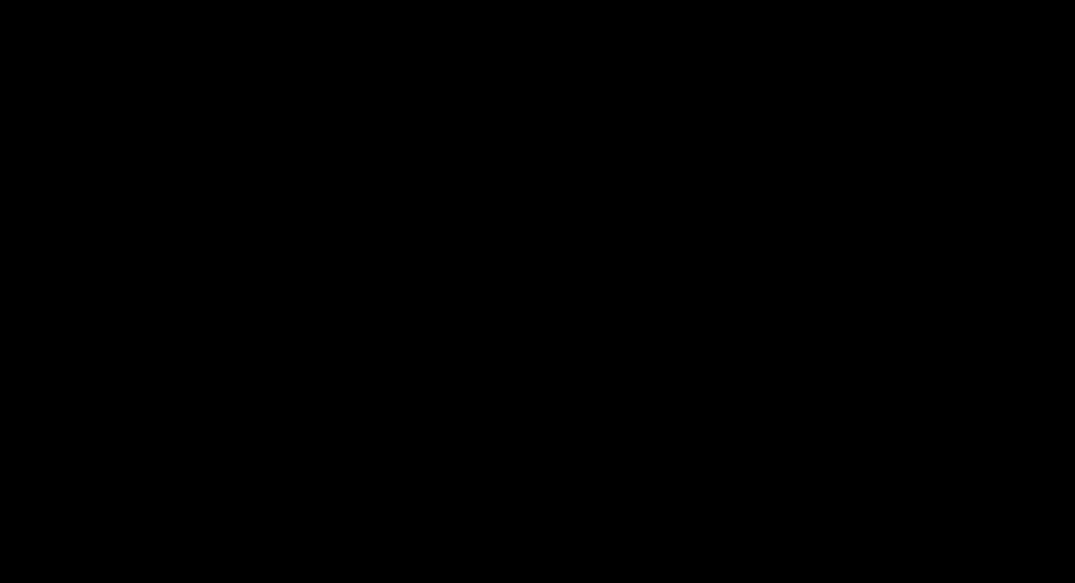
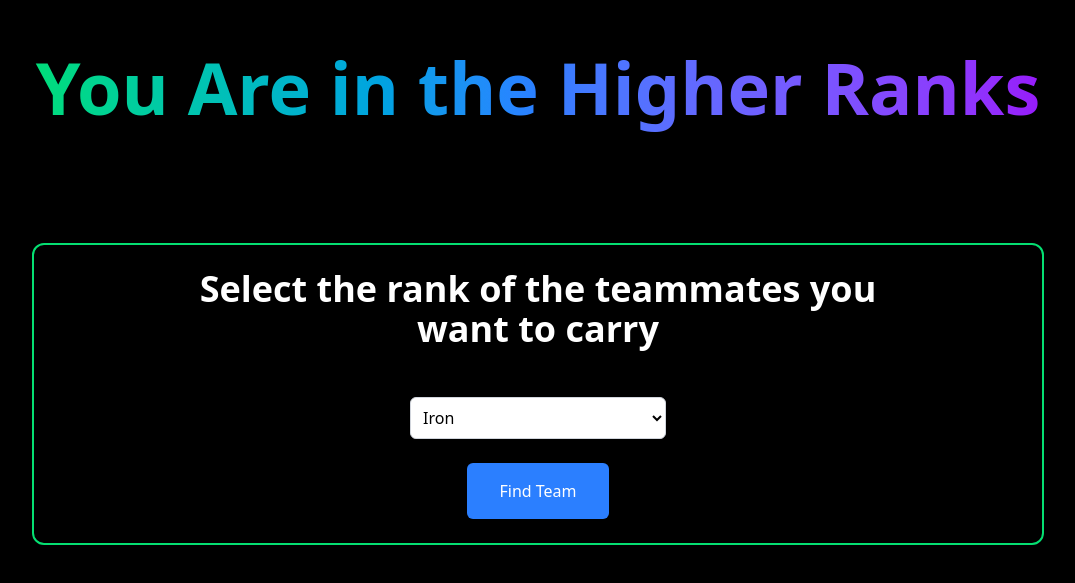
Before and after one commit to woznia93/Carry-Me, a React (Vite) app: page /goodrank/1 in a window 1280 px wide. Before the commit this address had no page. Shown: the part 125-708 px from the top of the page, without its empty margins (102-1177 px from the left). Built offline with nearby package versions, Linux system fonts and the light colour scheme.

Commit message:
bunch of pages added

```diff
--- /dev/null
+++ b/src/BotScreen/BotScreen.jsx
@@ -0,0 +1,17 @@
+function BotScreen() {
+    return (
+      <div className="w-[100%] grid-cols-1 grid place-items-center">
+        <h2 className='text-7xl text-center font-bold bg-gradient-to-r
+           from-green-400 via-blue-500 to-purple-600
+           bg-clip-text text-transparent overflow-visible py-4 px-4 mb-6 mt-40'>
+          You Are in the Lower Ranks
+        </h2>
+        <p className='text-white text-4xl text-center max-w-[80%] px-4 font-bold'>
+          A higher-ranked player will contact you soon for your match. Stay ready and check your messages regularly.<br></br><br></br>
+          Get to platinum or above to compete yourself!
+        </p>
+      </div>
+    )
+  }
+
+  export default BotScreen;
--- /dev/null
+++ b/src/FindTeam/FindTeam.jsx
@@ -0,0 +1,9 @@
+function FindTeam() {
+    return(
+    <>
+
+    </>
+    )
+}
+
+export default FindTeam;
--- /dev/null
+++ b/src/GoodScreen/GoodScreen.jsx
@@ -0,0 +1,20 @@
+import React, { useState } from "react";
+
+
+import OpponentRankChoice from "./OpponentRankChoice";
+
+function GoodScreen() {
+
+    return (
+      <div className="w-[100%] grid-cols-1 grid place-items-center">
+        <h2 className='text-7xl text-center font-bold bg-gradient-to-r
+           from-green-400 via-blue-500 to-purple-600
+           bg-clip-text text-transparent overflow-visible py-4 px-4 mb-6 mt-40'>
+          You Are in the Higher Ranks
+        </h2>
+        <OpponentRankChoice/>
+      </div>
+    )
+  }
+
+  export default GoodScreen;
--- /dev/null
+++ b/src/GoodScreen/OpponentRankChoice.jsx
@@ -0,0 +1,44 @@
+import { useNavigate } from "react-router-dom";
+import { useParams } from "react-router-dom";
+import { useState } from "react";
+
+function OpponentRankChoice() {
+
+    const navigate = useNavigate()
+    const {user} = useParams()
+
+    const [selectedRank, setSelectedRank] = useState(""); // State to store selected rank
+
+
+    const handleFindTeam = () => {
+        navigate(`/findteam/${user}/${selectedRank.toLowerCase()}`)
+    }
+
+    return (
+        <div className="p-6 mt-20 rounded-xl border-2 border-green-400 grid grid-cols-1 place-items-center">
+            <p className='text-white text-4xl text-center max-w-[80%] px-4 font-bold'>
+            Select the rank of the teammates you want to carry
+            </p>
+            <select
+                type="selector"
+                name="rank"
+                value={selectedRank}
+                onChange={(e) => setSelectedRank(e.target.value)} // Update state on change
+                className="bg-white text-black border border-gray-300 p-2 rounded-md focus:outline-none focus:ring-2 focus:ring-blue-500 w-64 overflow-y-auto mt-12"
+                placeholder="Enter ID">
+                    <option>Iron</option>
+                    <option>Bronze</option>
+                    <option>Silver</option>
+                    <option>Gold</option>
+
+            </select>
+            <button
+              className="cursor-pointer p-4 bg-blue-500 rounded-md px-8 mt-6 text-white"
+              onClick={handleFindTeam}>
+              Find Team
+            </button>
+        </div>
+    )
+  }
+
+  export default OpponentRankChoice;
--- a/src/LandingPage/BriefInfo.jsx
+++ b/src/LandingPage/BriefInfo.jsx
@@ -5,7 +5,7 @@
       <>
         <div className=" text-white text-center leading-snug container mt-6 overflow-visible px-12 font-jetbrains">
             <div className='w-[100%] overflow-visible flex flex-col items-center'>
-                <h2 className='text-4xl text-center font-bold bg-gradient-to-r overflow-visible leading-20 text-white container'>
+                <h2 className='text-4xl text-center font-bold bg-gradient-to-r overflow-visible leading-12 text-white container'>
                 Want to get better at a game? Play with lower ranked players and carry them to victory to gain elo and join the leaderboards.
                 </h2>
             </div>
--- a/src/RankInfoSelect/SelectBoxes.jsx
+++ b/src/RankInfoSelect/SelectBoxes.jsx
@@ -45,8 +45,11 @@
 
         const result = await response.json();
         console.log("Selection Success", result);
+        if(!formData.rank || formData.rank === "Iron" || formData.rank === "Bronze" || formData.rank === "Silver" || formData.rank === "Gold")
+          navigate(`/badrank`);
+        else
+          navigate(`/badrank/${user}`)
 
-        navigate(`/select/${username}`);
       } catch (error) {
         console.error("Error:", error);
       }
--- a/src/router.jsx
+++ b/src/router.jsx
@@ -2,6 +2,9 @@
 import { BrowserRouter as Router, Route, Routes } from 'react-router-dom';
 import App from './App';
 import RankInfoSelect from './RankInfoSelect/RankInfoSelect';
+import BotScreen from './BotScreen/BotScreen';
+import GoodScreen from './GoodScreen/GoodScreen';
+import FindTeam from './FindTeam/FindTeam';
 
 const AppRouter = () => {
   return (
@@ -9,6 +12,9 @@
       <Routes>
         <Route path="/" element={<App/>} />
         <Route path="/select/:user" element={<RankInfoSelect/>}/>
+        <Route path="/badrank" element={<BotScreen/>}/>
+        <Route path="/goodrank/:user" element={<GoodScreen/>}/>
+        <Route path="/findteam/:user/:rank" element={<FindTeam/>}/>
       </Routes>
     </Router>
   );
```
